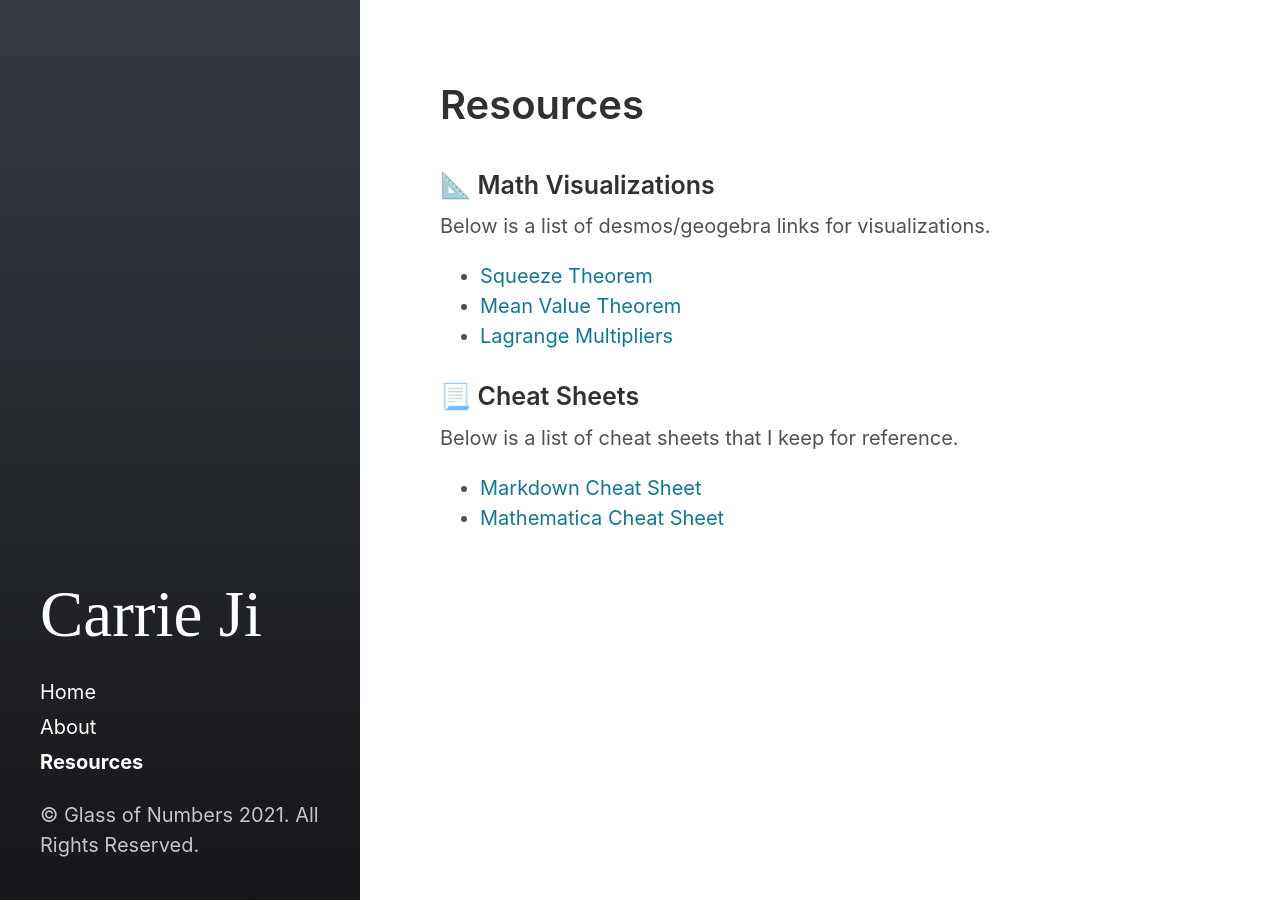
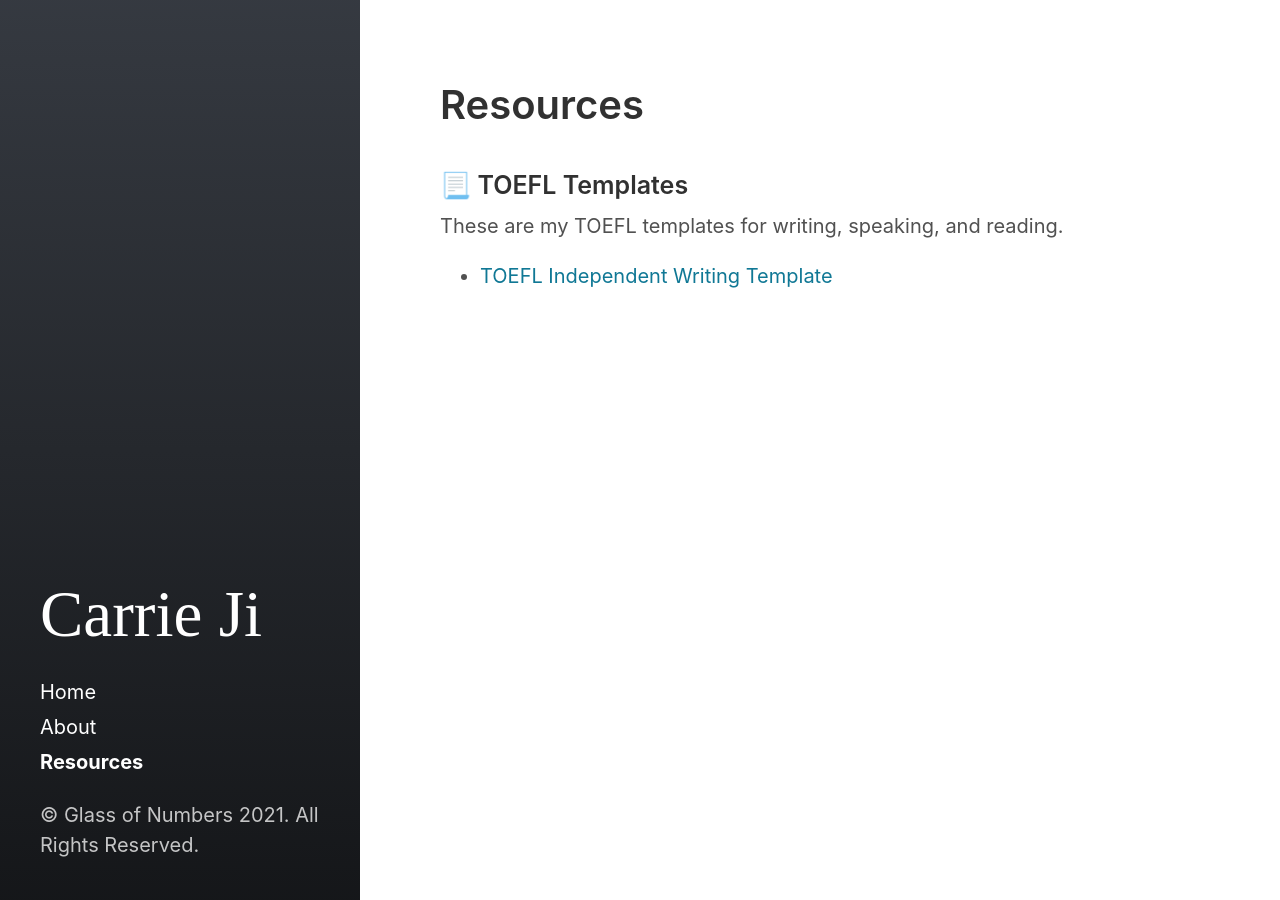
Before and after one commit to carrieji/carrieji.github.io, a Jekyll site: the page built from category/resources.md, in a window 1280 px wide. Built offline with Jekyll 4.4.1, drawn with Linux system fonts in a browser that asks for light colours.

Commit message:
Update resources.md

```diff
--- a/category/resources.md
+++ b/category/resources.md
@@ -3,19 +3,8 @@ layout: category
 title: Resources
 ---
 
-### 📐 Math Visualizations
+### 📃 TOEFL Templates
 
-Below is a list of desmos/geogebra links for visualizations.
+These are my TOEFL templates for writing, speaking, and reading.
 
-- <a href="https://www.desmos.com/calculator/z9rsrxyjer" target="_blank">Squeeze Theorem</a>
-- <a href="https://www.desmos.com/calculator/hx9txq7dyi" target="_blank">Mean Value Theorem</a>
-- <a href="https://www.desmos.com/calculator/s3ct0qkhmz" target="_blank">Lagrange Multipliers</a>
-
-
-
-### 📃 Cheat Sheets
-
-Below is a list of cheat sheets that I keep for reference.
-
-- [Markdown Cheat Sheet](cheatsheets/markdown.html)
-- [Mathematica Cheat Sheet](https://www.glassofnumbers.com)
+- [TOEFL Independent Writing Template](/handouts/CarrieJi_TOEFL_Independent_Writing_Template..pdf)
```
